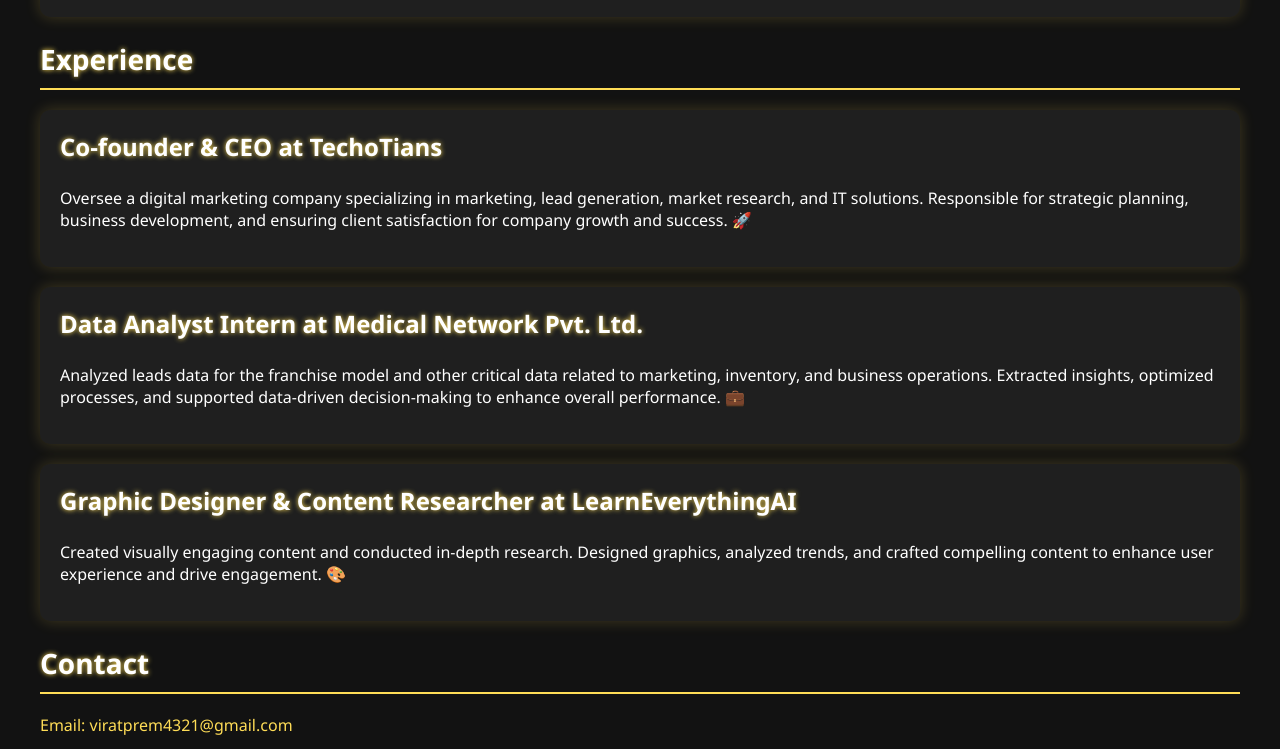
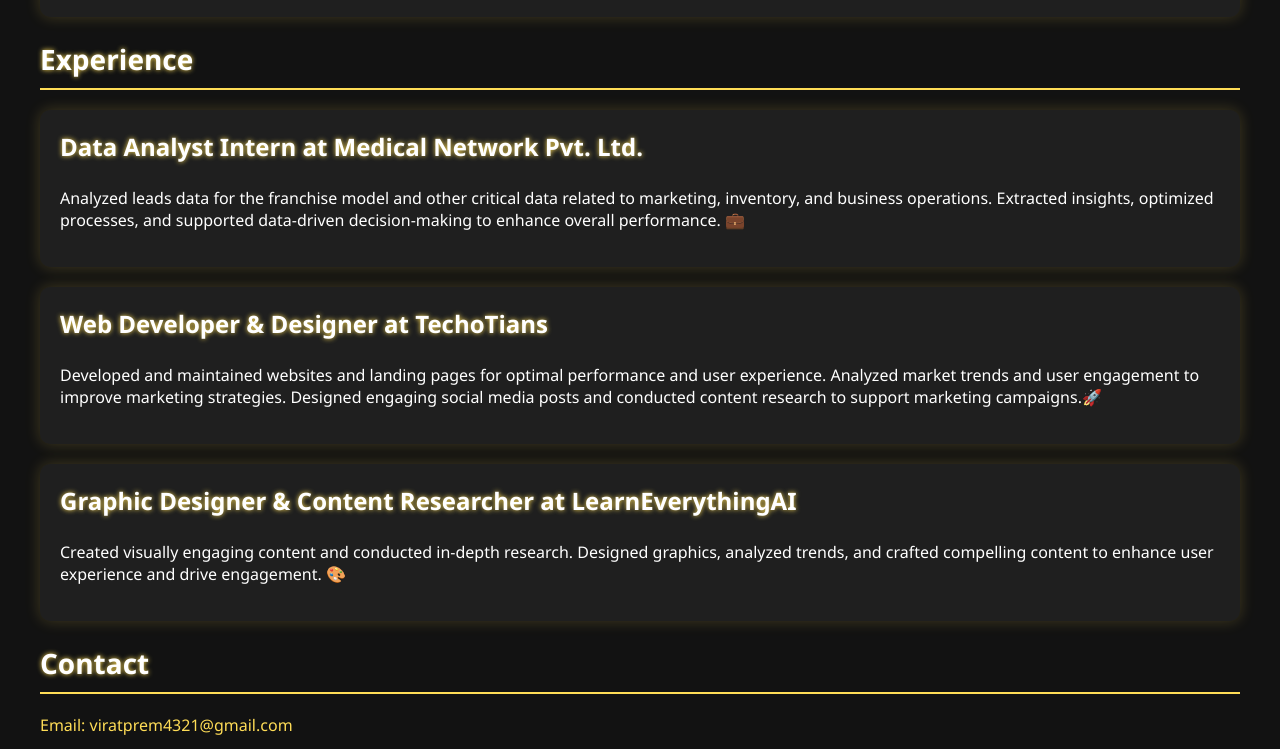
Before and after one commit to prem-kumar-sharma/my-portfolio, a plain HTML site: page index.html in a window 1280 px wide. Shown: the part 4648-5397 px from the top of the page. Drawn offline with nearby package versions, Linux system fonts and the light colour scheme.

Commit message:
Update index.html

```diff
--- a/index.html
+++ b/index.html
@@ -400,12 +400,12 @@
                 ],
                 experiences: [
                     {
-                        title: 'Co-founder & CEO at TechoTians',
-                        description: 'Oversee a digital marketing company specializing in marketing, lead generation, market research, and IT solutions. Responsible for strategic planning, business development, and ensuring client satisfaction for company growth and success. 🚀'
+                        title: 'Data Analyst Intern at Medical Network Pvt. Ltd.',
+                        description: 'Analyzed leads data for the franchise model and other critical data related to marketing, inventory, and business operations. Extracted insights, optimized processes, and supported data-driven decision-making to enhance overall performance. 💼'
                     },
                     {
-                        title: 'Data Analyst Intern at Medical Network Pvt. Ltd.',
-                        description: 'Analyzed leads data for the franchise model and other critical data related to marketing, inventory, and business operations. Extracted insights, optimized processes, and supported data-driven decision-making to enhance overall performance. 💼'
+                        title: 'Web Developer & Designer at TechoTians',
+                        description: 'Developed and maintained websites and landing pages for optimal performance and user experience. Analyzed market trends and user engagement to improve marketing strategies. Designed engaging social media posts and conducted content research to support marketing campaigns.🚀'
                     },
                     {
                         title: 'Graphic Designer & Content Researcher at LearnEverythingAI',
```
